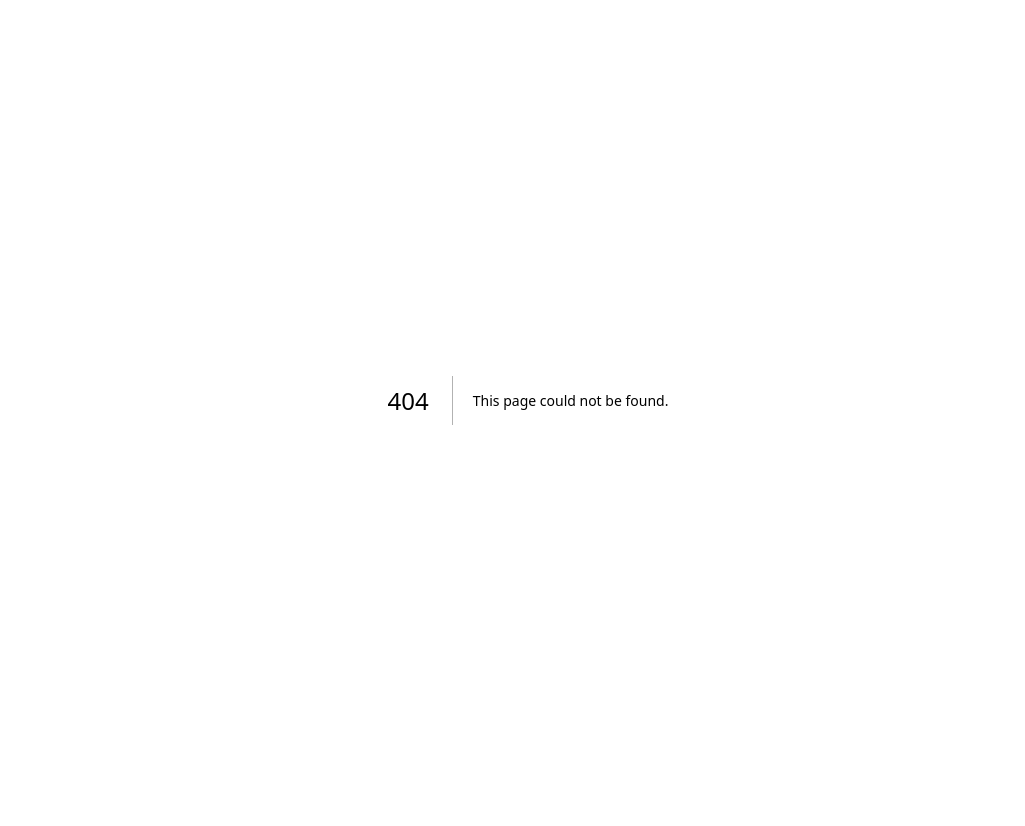
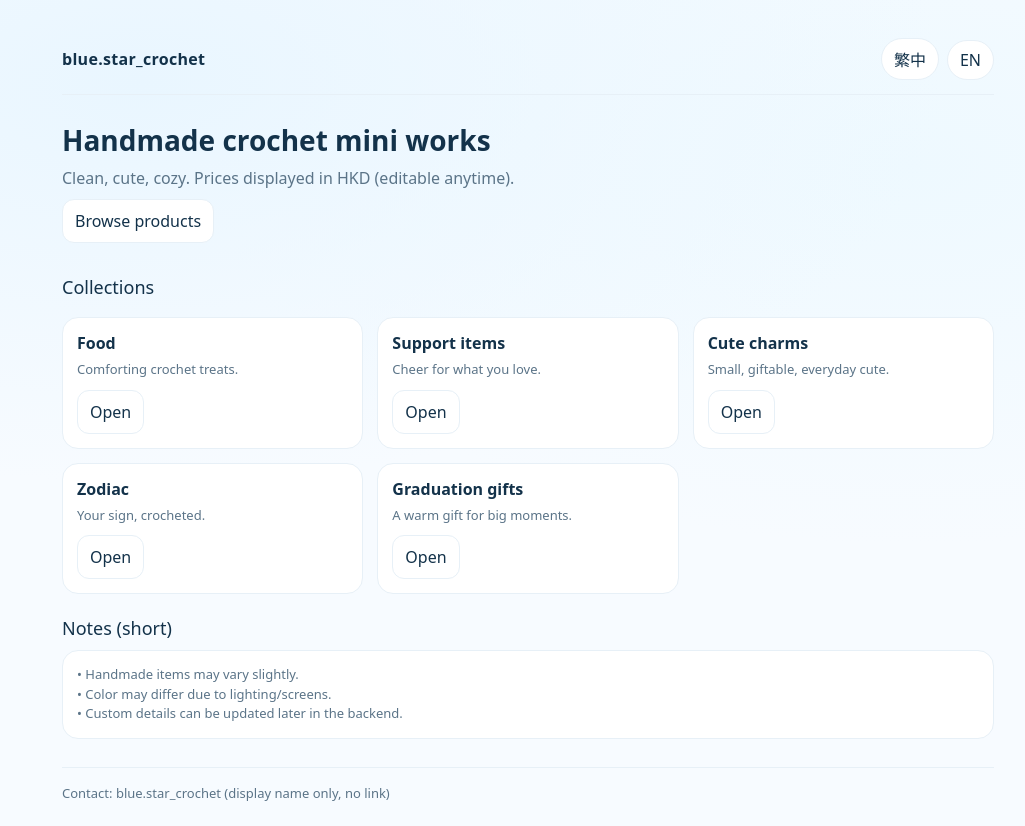
Before and after one commit to bluestar-crochet/bluestar-crochet.github.io, a Next.js app: page /en in a window 1280 px wide. Before the commit this address had no page. Shown: the whole page, without its empty margins (112-1137 px from the left). Before the commit the page ends 800 px from the top, so only its background shows below. Built offline with nearby package versions, Linux system fonts and the light colour scheme; no server answers.

Commit message:
Create index.jsx

```diff
--- /dev/null
+++ b/pages/en/index.jsx
@@ -0,0 +1,65 @@
+import Head from "next/head";
+
+const GA = process.env.NEXT_PUBLIC_GA_MEASUREMENT_ID;
+
+function GAHead() {
+  if (!GA) return null;
+  return (
+    <>
+      <script async src={`https://www.googletagmanager.com/gtag/js?id=${GA}`}></script>
+      <script dangerouslySetInnerHTML={{ __html: `
+        window.dataLayer = window.dataLayer || [];
+        function gtag(){dataLayer.push(arguments);}
+        gtag('js', new Date());
+        gtag('config', '${GA}');
+      `}} />
+    </>
+  );
+}
+
+export default function EnHome() {
+  return (
+    <>
+      <Head>
+        <title>blue.star_crochet</title>
+        <GAHead />
+      </Head>
+
+      <div className="container">
+        <div className="header">
+          <div className="brand">blue.star_crochet</div>
+          <div className="lang">
+            <a href="/zh/">繁中</a>
+            <a href="/en/">EN</a>
+          </div>
+        </div>
+
+        <div className="hero">
+          <h1>Handmade crochet mini works</h1>
+          <p>Clean, cute, cozy. Prices displayed in HKD (editable anytime).</p>
+          <a className="btn" href="/en/products/">Browse products</a>
+        </div>
+
+        <div className="sectionTitle">Collections</div>
+        <div className="grid">
+          <div className="card"><h3>Food</h3><div className="small">Comforting crochet treats.</div><a className="btn" href="/en/products/?cat=Food">Open</a></div>
+          <div className="card"><h3>Support items</h3><div className="small">Cheer for what you love.</div><a className="btn" href="/en/products/?cat=Support">Open</a></div>
+          <div className="card"><h3>Cute charms</h3><div className="small">Small, giftable, everyday cute.</div><a className="btn" href="/en/products/?cat=Charms">Open</a></div>
+          <div className="card"><h3>Zodiac</h3><div className="small">Your sign, crocheted.</div><a className="btn" href="/en/products/?cat=Zodiac">Open</a></div>
+          <div className="card"><h3>Graduation gifts</h3><div className="small">A warm gift for big moments.</div><a className="btn" href="/en/products/?cat=Graduation">Open</a></div>
+        </div>
+
+        <div className="sectionTitle">Notes (short)</div>
+        <div className="card small">
+          <div>• Handmade items may vary slightly.</div>
+          <div>• Color may differ due to lighting/screens.</div>
+          <div>• Custom details can be updated later in the backend.</div>
+        </div>
+
+        <div className="footer">
+          Contact: blue.star_crochet (display name only, no link)
+        </div>
+      </div>
+    </>
+  );
+}
```
